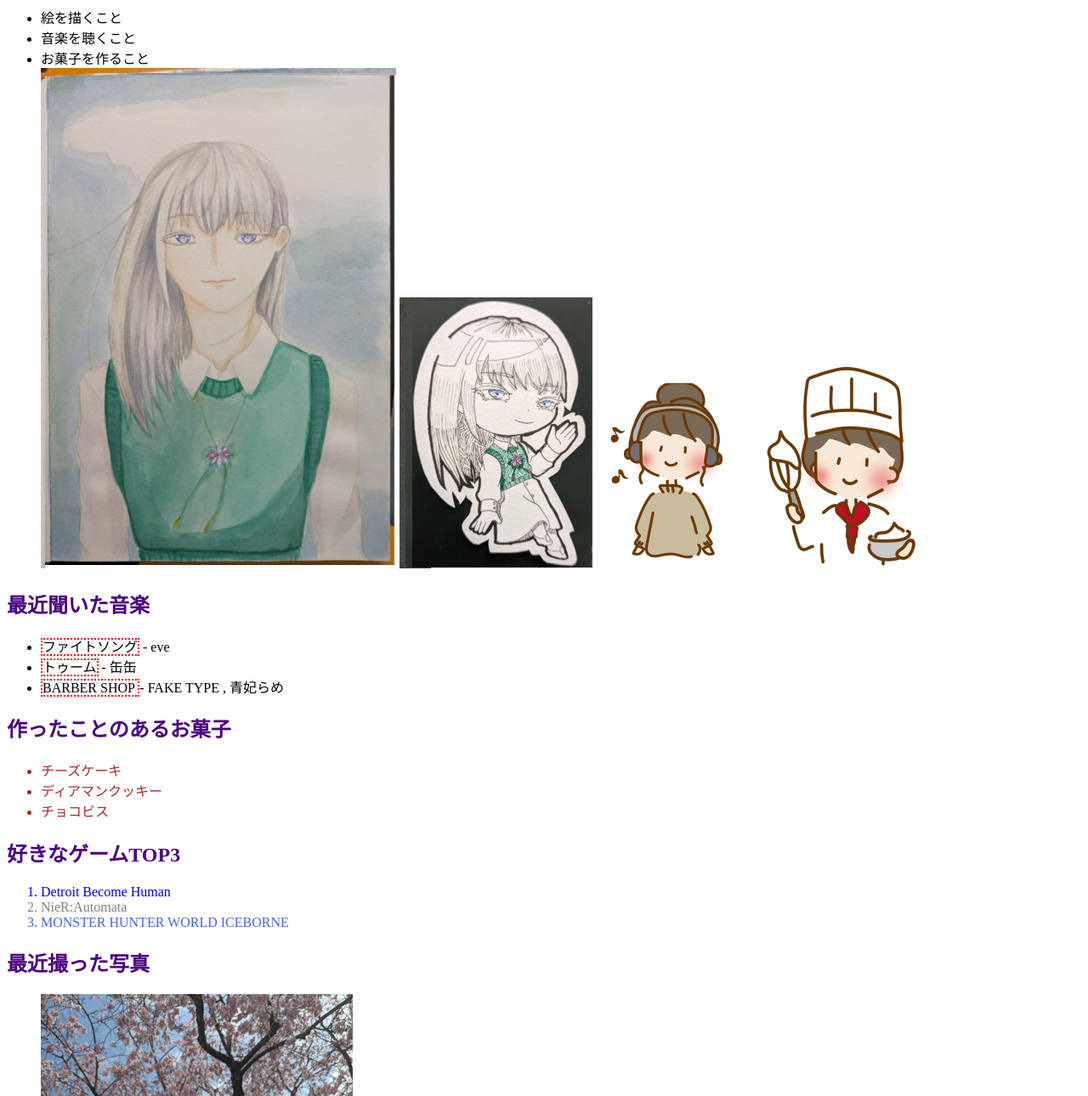
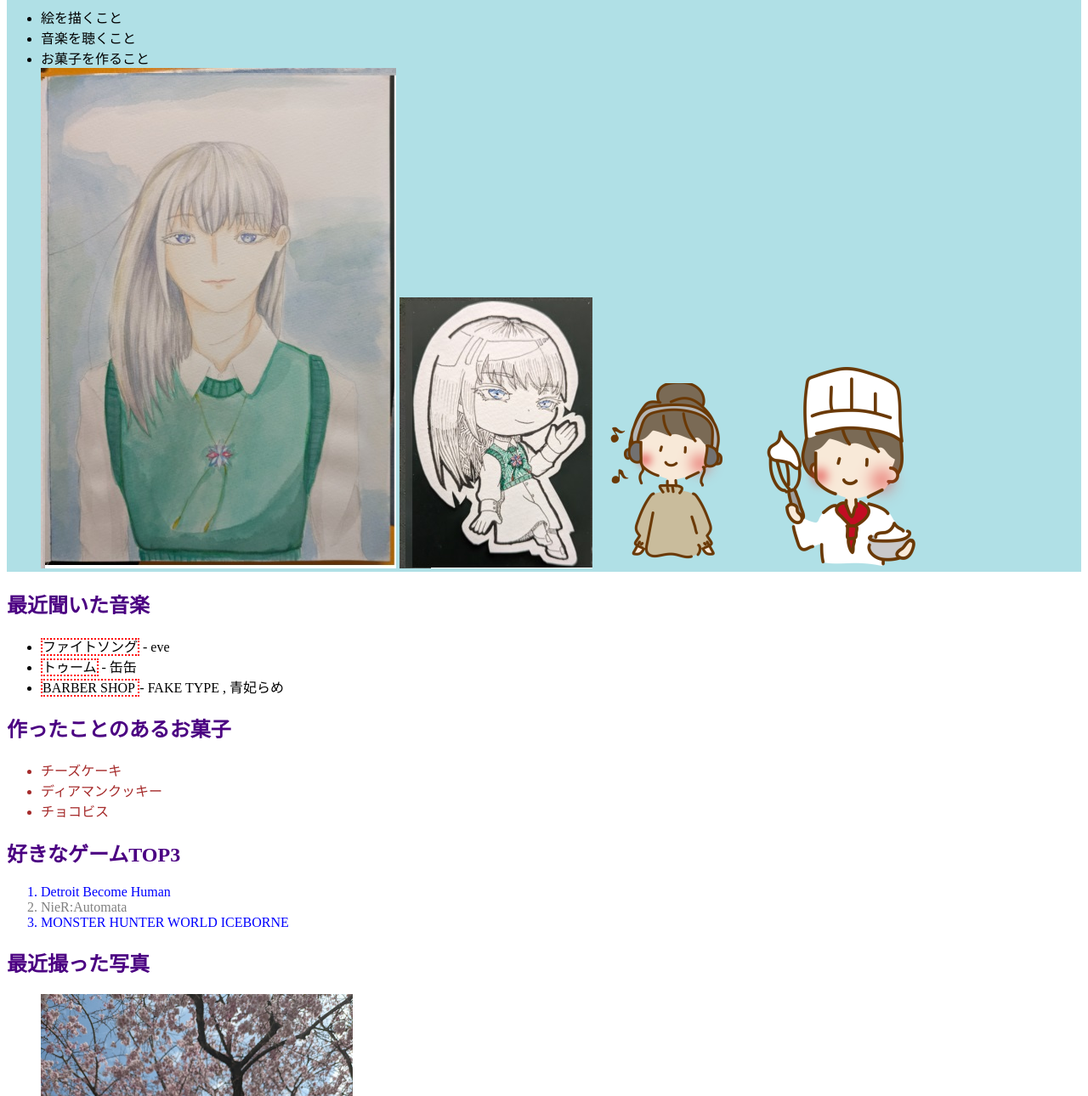
Before and after one commit to st-nanako/WebDesign-Task, a plain HTML site: page profile/index.html in a window 1280 px wide. Shown: the part 194-1484 px from the top of the page at 85% size. Drawn offline with Linux system fonts and the light colour scheme.

Commit message:
プロフィール装飾課題の提出

```diff
--- a/profile/index.html
+++ b/profile/index.html
@@ -9,6 +9,7 @@
 <body>
     <h1 class="txit-Indigo">氏名</h1>
     <p>佐藤奈々子</p>
+    <div class="txit-PowderBlue">
     <h1 class="txit-Indigo">趣味・好きなこと</h1>
     <ul>
         <li>絵を描くこと</li>
@@ -19,6 +20,7 @@
         <img src="img/onnanohito_odango_ongaku.png" alt="音楽を聴く">
         <img src="img/syokugyou_cakeyasan_zyosei.png" alt="お菓子作り">
     </ul>
+    </div>
     <h2 class="txit-Indigo">最近聞いた音楽</h2>
     <ul>
         <li><span>ファイトソング</span> - eve</li>
@@ -35,7 +37,7 @@
     <ol>
         <li class="txit-blue">Detroit Become Human</li>
         <li class="txit-gray">NieR:Automata</li>
-        <li class="txit-royalblue">MONSTER HUNTER WORLD ICEBORNE</li>
+        <li class="txit-blue">MONSTER HUNTER WORLD ICEBORNE</li>
     </ol>
     <h2 class="txit-Indigo">最近撮った写真</h2>
     <ul>
--- a/profile/profile-style.css
+++ b/profile/profile-style.css
@@ -7,8 +7,8 @@
 .txit-gray{
     color: gray;
 }
-.txit-royalblue{
-    color: royalblue;
+.txit-PowderBlue{
+    background-color: PowderBlue;
 }
 .txit-Indigo{
     color: indigo;
```
